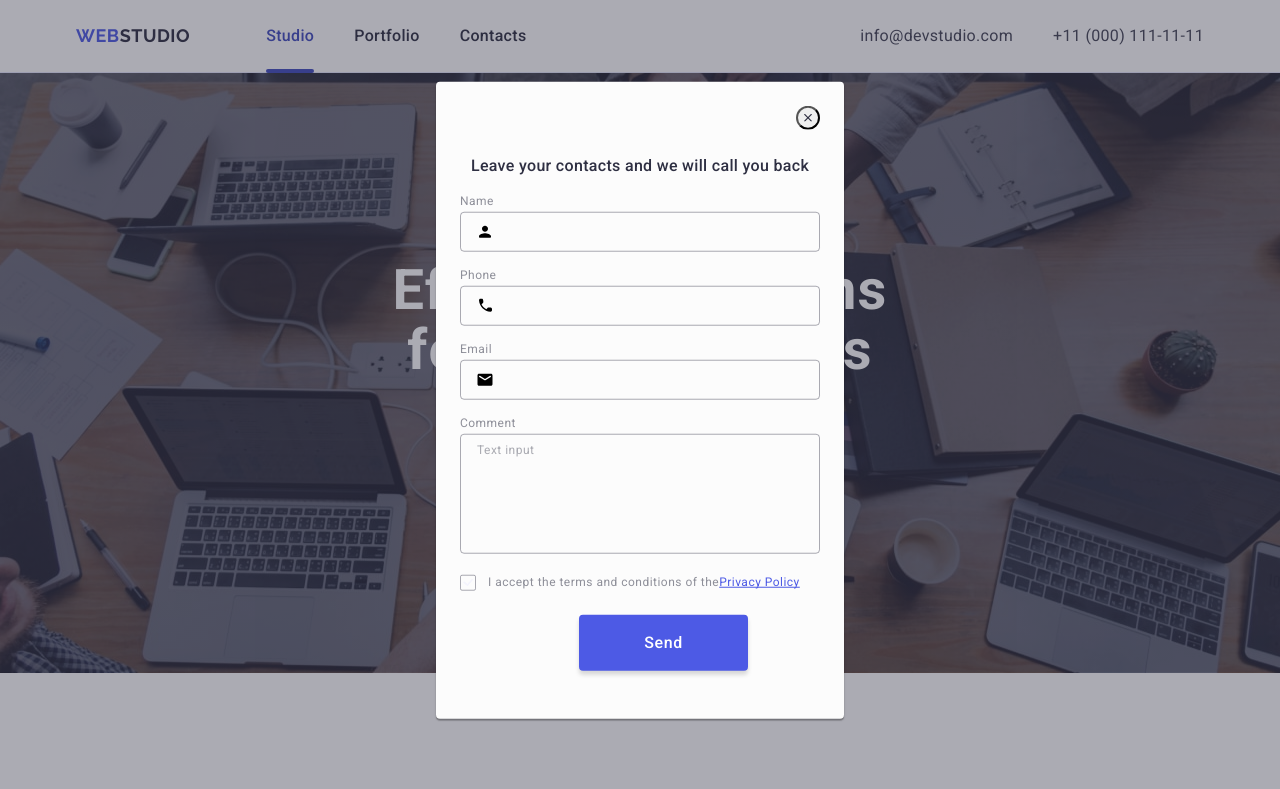
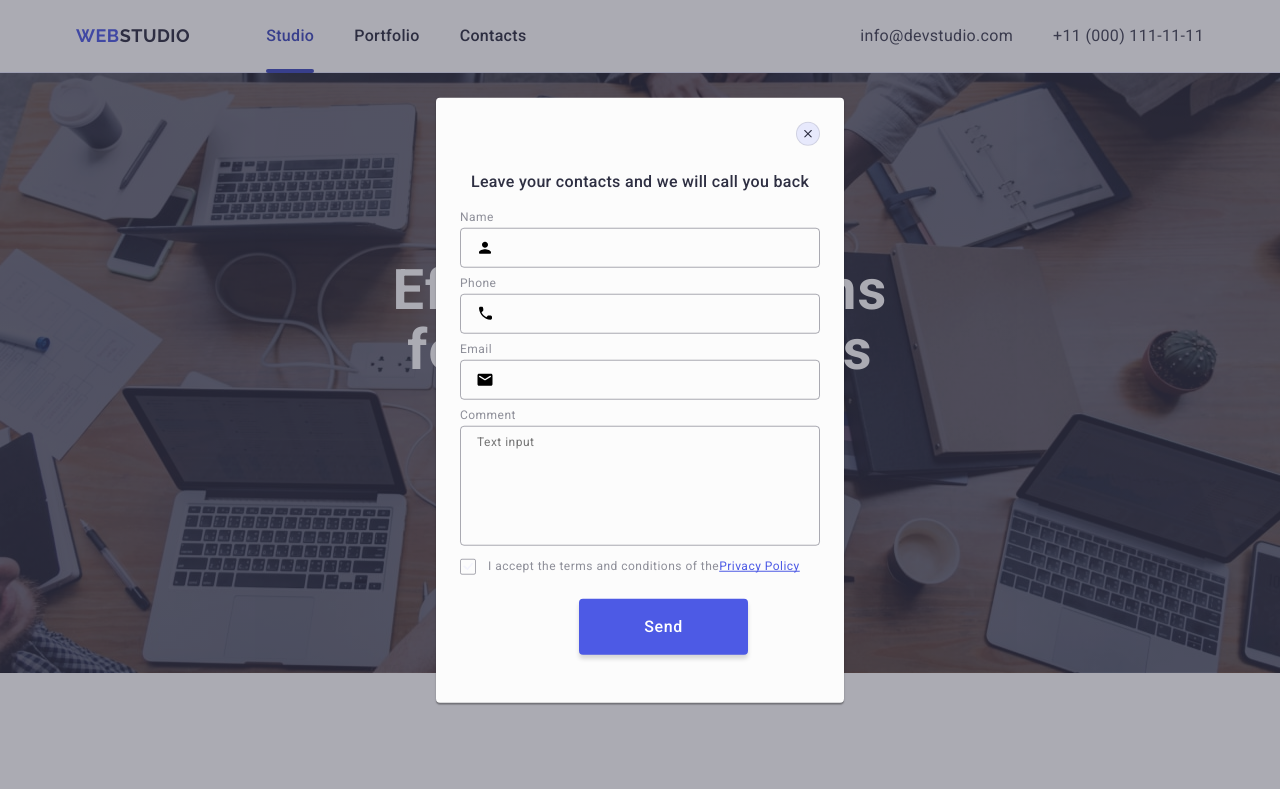
Before and after one commit to Nataliia-Panchoshna/goit-markup-hw-05, a plain HTML site: page index.html in a window 1280 px wide. Shown: the top 789 px of the page. Drawn offline with nearby package versions, Linux system fonts and the light colour scheme.

Commit message:
index.html

```diff
--- a/css/styles.css
+++ b/css/styles.css
@@ -491,7 +491,7 @@ border: 1px solid #fff;
     gap: 16px;
     border-radius: 4px;
     padding: 8px 24px;
-    width: 165px;
+    min-width: 165px;
     height: 40px;
     background-color: #4d5ae5;
     border: none;
@@ -544,9 +544,8 @@ border: 1px solid #fff;
     align-items: center;
     justify-content: center;
     border-radius: 50%;
-    fill: #e7e9fc;
-    stroke-width: 1px;
-    stroke: rgba(0, 0, 0, 0.1);
+    background-color: #e7e9fc;
+    border: 1px solid rgba(0, 0, 0, 0.1);
     top: 24px;
     right: 24px;
     position: absolute;
@@ -559,6 +558,7 @@ border: 1px solid #fff;
 .modal-open:hover, .modal-open:focus {
     background-color: #404bbf;
     border: none;
+
 }
 .modal-icon-close {
     transition: fill 250ms cubic-bezier(0.4, 0, 0.2, 1);
@@ -602,7 +602,7 @@ border: 1px solid #fff;
         margin-bottom: 4px;
 }
 .modal-field {
-    margin-bottom: 16px;
+    margin-bottom: 8px;
 }
 .input-wrapper {
     position: relative;
@@ -624,14 +624,15 @@ border-radius: 4px;
 padding: 8px 16px;
 transition: border-color 250ms cubic-bezier(0.4, 0, 0.2, 1);
 outline: transparent;
+font-family: "Roboto", sans-serif;
+    font-weight: 400;
+    font-size: 12px;
+    line-height: 1.17;
+    letter-spacing: 0.04em;
+    color: rgba(46, 47, 66, 0.4);
 }
 .modal-textarea::placeholder {
-    font-family: "Roboto", sans-serif;
-        font-weight: 400;
-        font-size: 12px;
-        line-height: 1.16667;
-        letter-spacing: 0.04em;
-        color: rgba(46, 47, 66, 0.4);
+
 
 }
 .modal-textarea:hover, .modal-textarea:focus {
@@ -667,8 +668,8 @@ margin-bottom: 24px;
 
 .modal-check:checked + .modal-check-text span {
   border: none;
-  background-color: #F4F4FD;;
-  fill: #FFFFFF;
+  background-color: #404bbf;
+  fill: #F4F4FD;
 }
 .accept-terms {
     line-height: 1.3;
```
